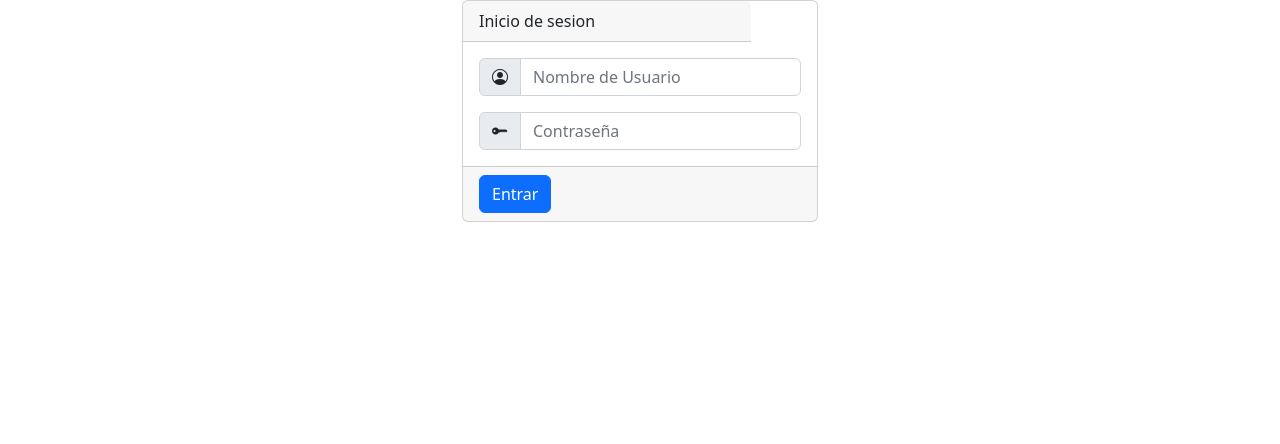
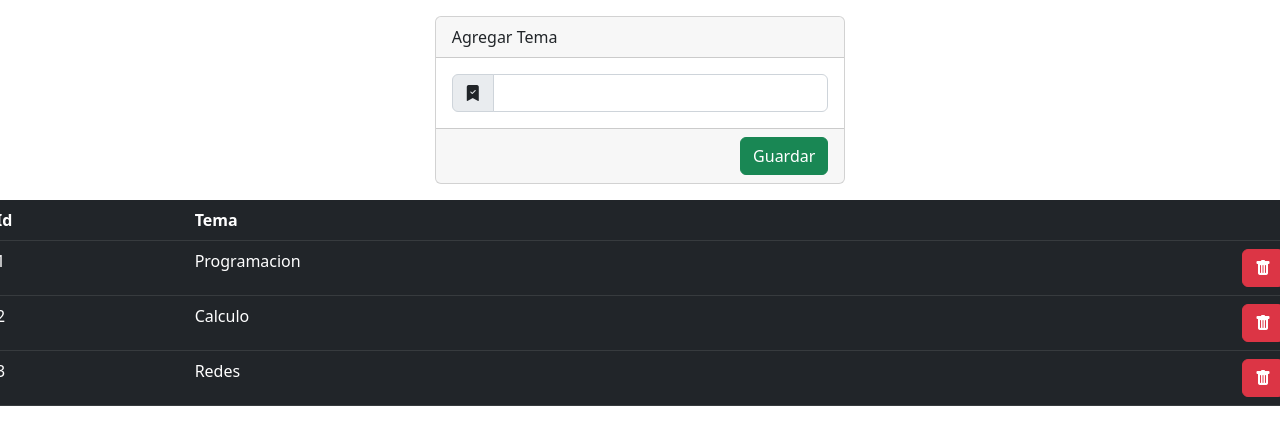
Before and after one commit to ChavadrexGP/foro, an Angular app: page / in a window 1280 px wide. Shown: the top 444 px of the page. Built offline with nearby package versions, Linux system fonts and the light colour scheme.

Commit message:
home terminado

```diff
--- a/src/app/app.component.html
+++ b/src/app/app.component.html
@@ -1 +1,2 @@
-<app-login></app-login>
+
+<app-home></app-home>
--- a/src/app/home/home.component.html
+++ b/src/app/home/home.component.html
@@ -1 +1,53 @@
-<p>home works!</p>
+<div class="conatiner">
+    <div class="row">
+        <div class="col"></div>
+        <div class="col">
+            <div class="card mt-3 mb-3">
+                <div class="card-header">
+                    Agregar Tema
+                </div>
+                <div class="card-body">
+                    <div class="input-group">
+                        <div class="input-group-text">
+                            <i class="bi bi-bookmark-check-fill"></i>
+                        </div>
+                        <input type="text" class="form-control">
+                    </div>
+                </div>
+                <div class="card-footer">
+                    <input type="button" value="Guardar" class="btn btn-success float-end">
+                </div>
+            </div>
+        </div>
+        <div class="col"></div>
+    </div>
+
+    <div class="row">
+        <table class="table table-dark table-hover">
+            <thead>
+                <tr>
+                    <th>Id</th>
+                    <th>Tema</th>
+                    <th></th>
+                </tr>
+            </thead>
+            <tbody>
+                <tr>
+                    <td>1</td>
+                    <td>Programacion</td>
+                    <th><button class="btn btn-danger float-end"><i class="bi bi-trash-fill"></i></button></th>
+                </tr>
+                <tr>
+                    <td>2</td>
+                    <td>Calculo</td>
+                    <th><button class="btn btn-danger float-end"><i class="bi bi-trash-fill"></i></button></th>
+                </tr>
+                <tr>
+                    <td>3</td>
+                    <td>Redes</td>
+                    <th><button class="btn btn-danger float-end"><i class="bi bi-trash-fill"></i></button></th>
+                </tr>
+            </tbody>
+        </table>
+    </div>
+</div>
```
